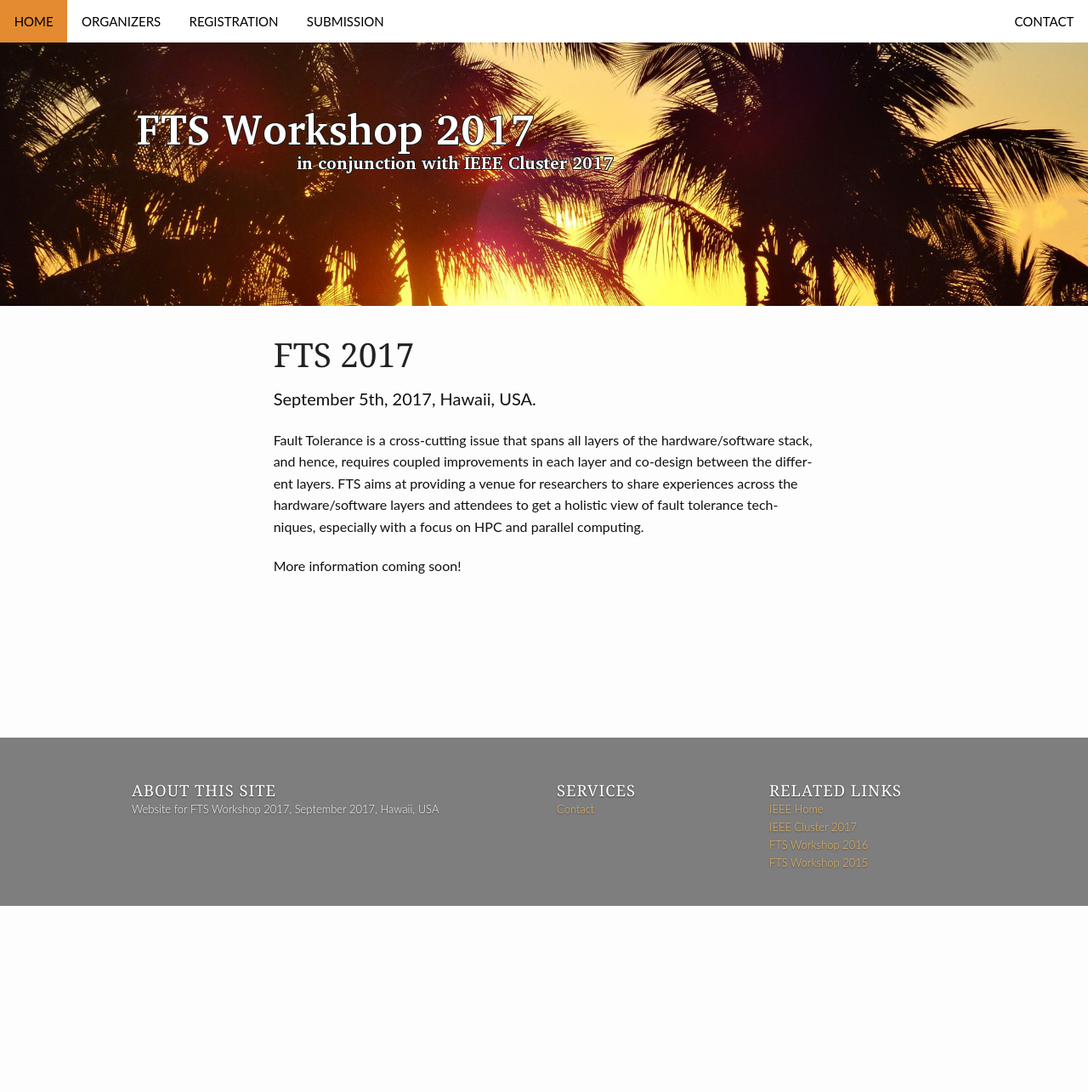
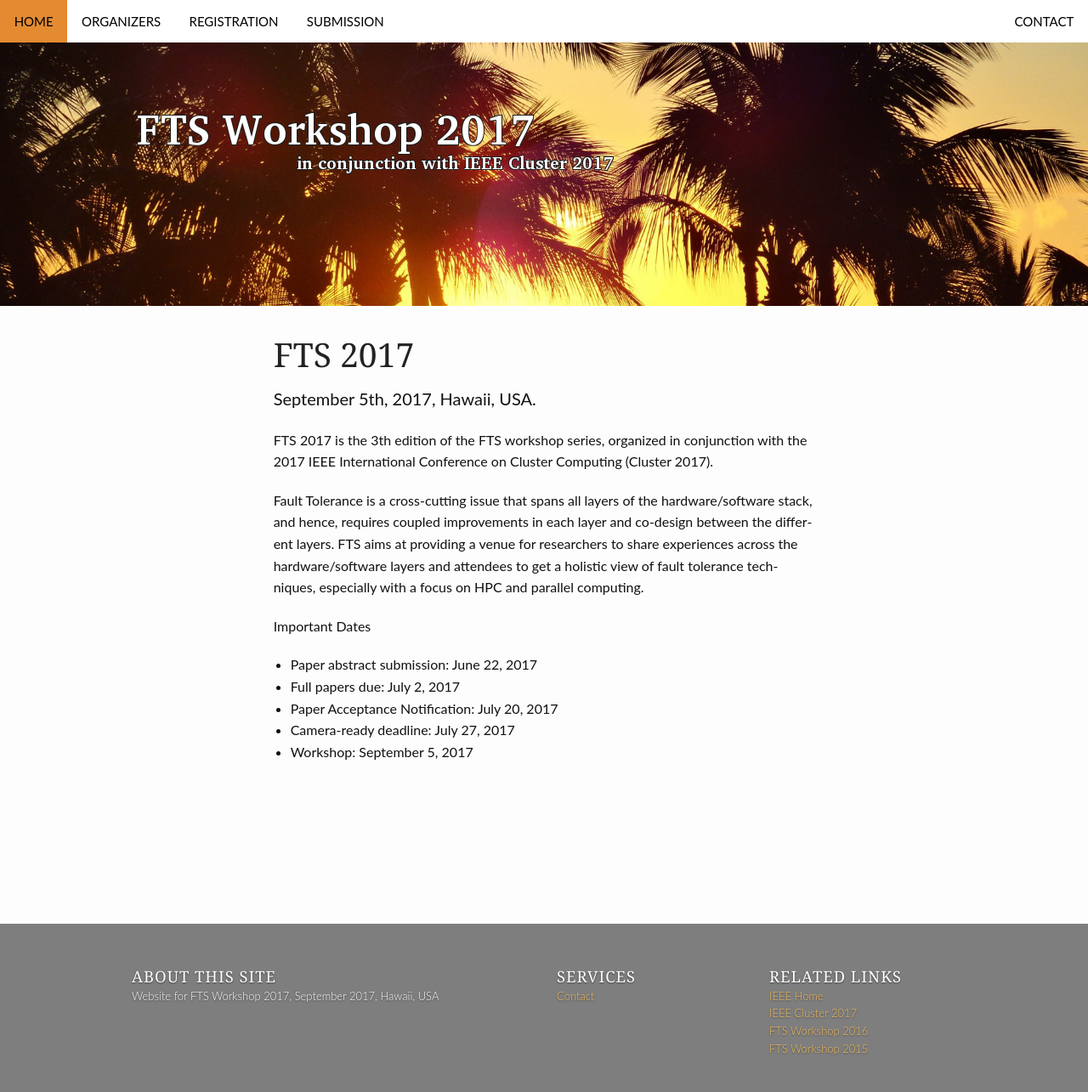
Before and after one commit to fts-workshop/fts17.github.io, a Jekyll site: the page built from index.md, in a window 1280 px wide. Shown: the whole page at 85% size. Built offline with Jekyll 4.4.1, drawn with Linux system fonts in a browser that asks for light colours; before the commit the page ends 1066 px from its top, so only the background shows below that.

Commit message:
important dates added

```diff
--- a/index.md
+++ b/index.md
@@ -11,6 +11,9 @@ header:
    permalink: "/"
 ---
 
+FTS 2017 is the 3th edition of the FTS workshop series, organized in conjunction with the 2017
+IEEE International Conference on Cluster Computing (Cluster 2017).
+
 
 Fault Tolerance is a cross-cutting issue that spans all layers of the hardware/software stack,
 and hence, requires coupled improvements in each layer and co-design between the different layers.
@@ -19,5 +22,10 @@ layers and attendees to get a holistic view of fault tolerance techniques, espec
 focus on HPC and parallel computing.
 
 
+Important Dates
 
-More information coming soon!
+* Paper abstract submission: June 22, 2017
+* Full papers due: July 2, 2017
+* Paper Acceptance Notification: July 20, 2017
+* Camera-ready deadline: July 27, 2017
+* Workshop: September 5, 2017
```
